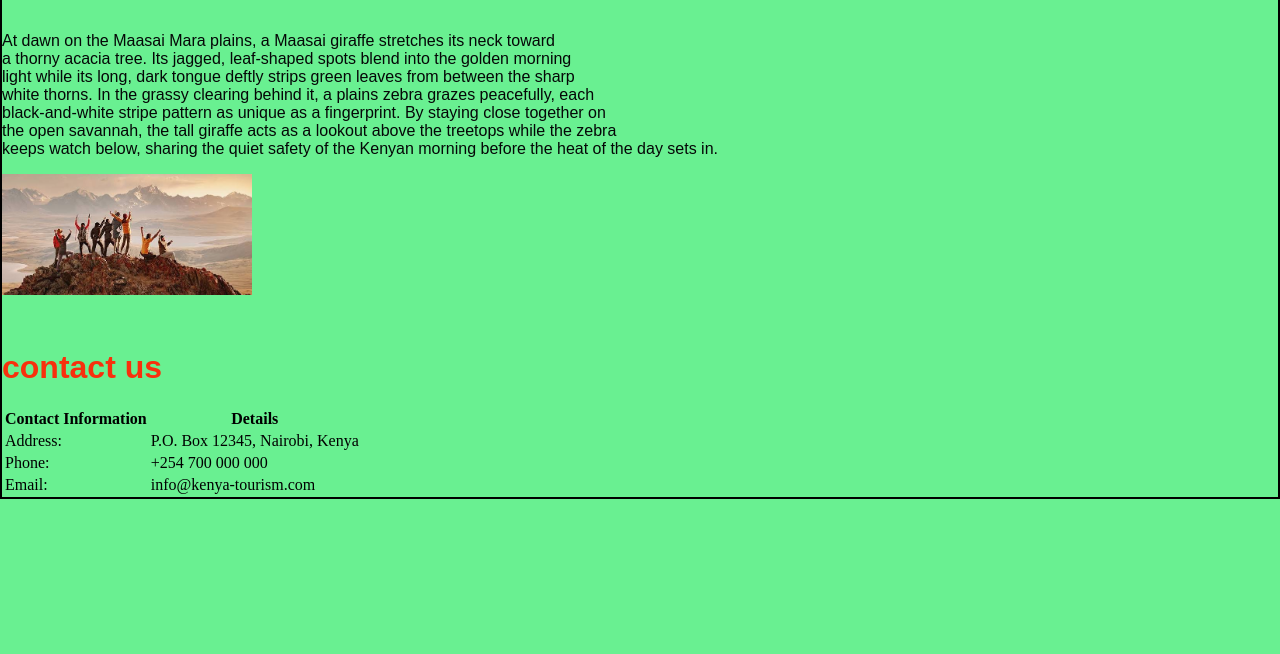
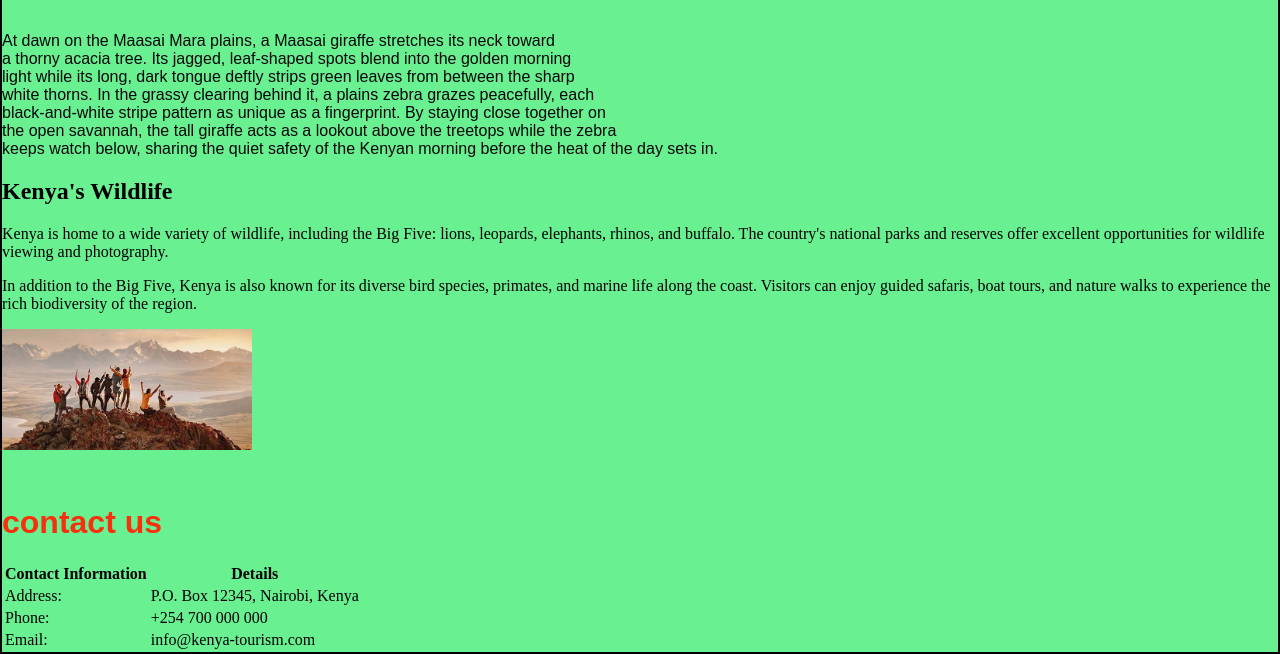
Before and after one commit to gogajabes-cmd/project3, a plain HTML site: page index.html in a window 1280 px wide. Shown: the part 769-1423 px from the top of the page. Before the commit the page ends 1268 px from the top, so only its background shows below. Drawn offline with Linux system fonts and the light colour scheme.

Commit message:
using select

```diff
--- a/index.html
+++ b/index.html
@@ -30,6 +30,11 @@
     <img src="https://encrypted-tbn0.gstatic.com/images?q=tbn:ANd9GcRMz8_nzHhonaqDAEXOV779hRf2xodAWxz8bIdJP4M-vw&s=10" alt="Beautiful scenery of Kenya" width="250">
     <p class="one">At dawn on the Maasai Mara plains, a Maasai giraffe stretches its neck toward<br> a thorny acacia tree. Its jagged, leaf-shaped spots blend into the golden morning<br> light while its long, dark tongue deftly strips green leaves from between the sharp<br> white thorns.
 In the grassy clearing behind it, a plains zebra grazes peacefully, each<br> black-and-white stripe pattern as unique as a fingerprint. By staying close together on<br> the open savannah, the tall giraffe acts as a lookout above the treetops while the zebra<br> keeps watch below, sharing the quiet safety of the Kenyan morning before the heat of the day sets in.</p>
+<section>
+    <h2>Kenya's Wildlife</h2>
+    <p>Kenya is home to a wide variety of wildlife, including the Big Five: lions, leopards, elephants, rhinos, and buffalo. The country's national parks and reserves offer excellent opportunities for wildlife viewing and photography.</p>
+    <p>In addition to the Big Five, Kenya is also known for its diverse bird species, primates, and marine life along the coast. Visitors can enjoy guided safaris, boat tours, and nature walks to experience the rich biodiversity of the region.</p>
+    </section>
 <img src="./assets/tour.jpg" alt="Maasai giraffe and plains zebra in Kenya" width="250">
     <div>
         <h1>contact us</h1>
```
